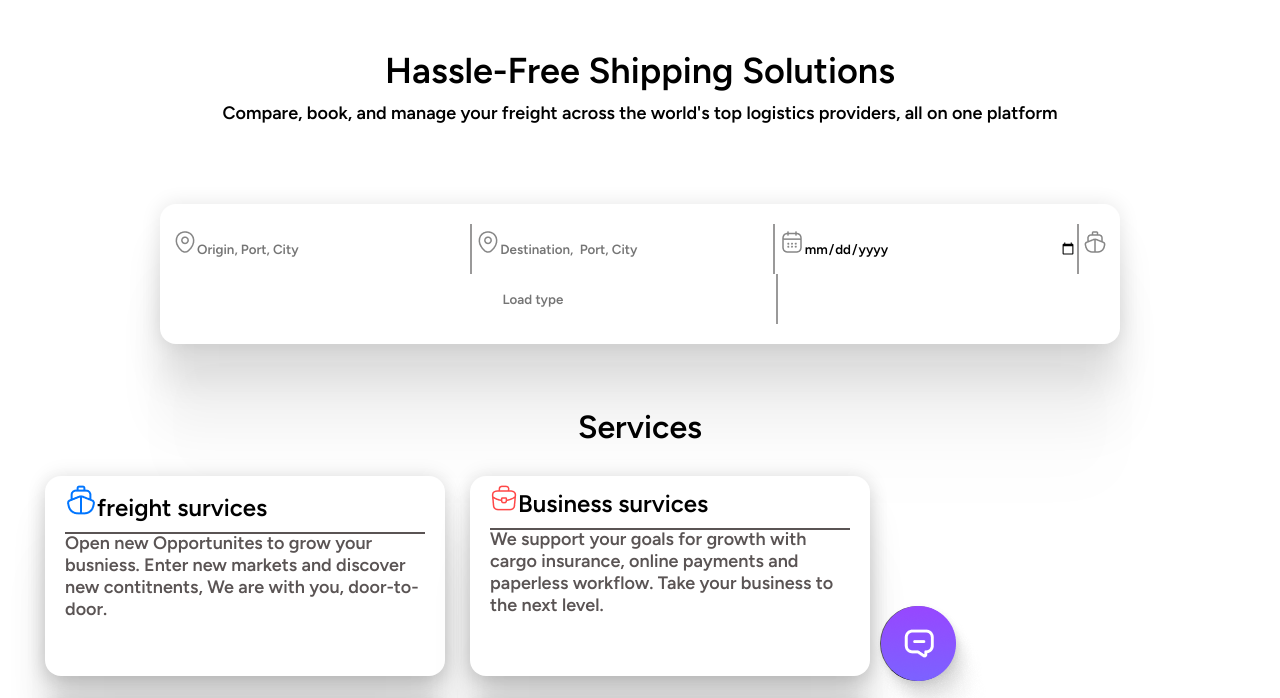
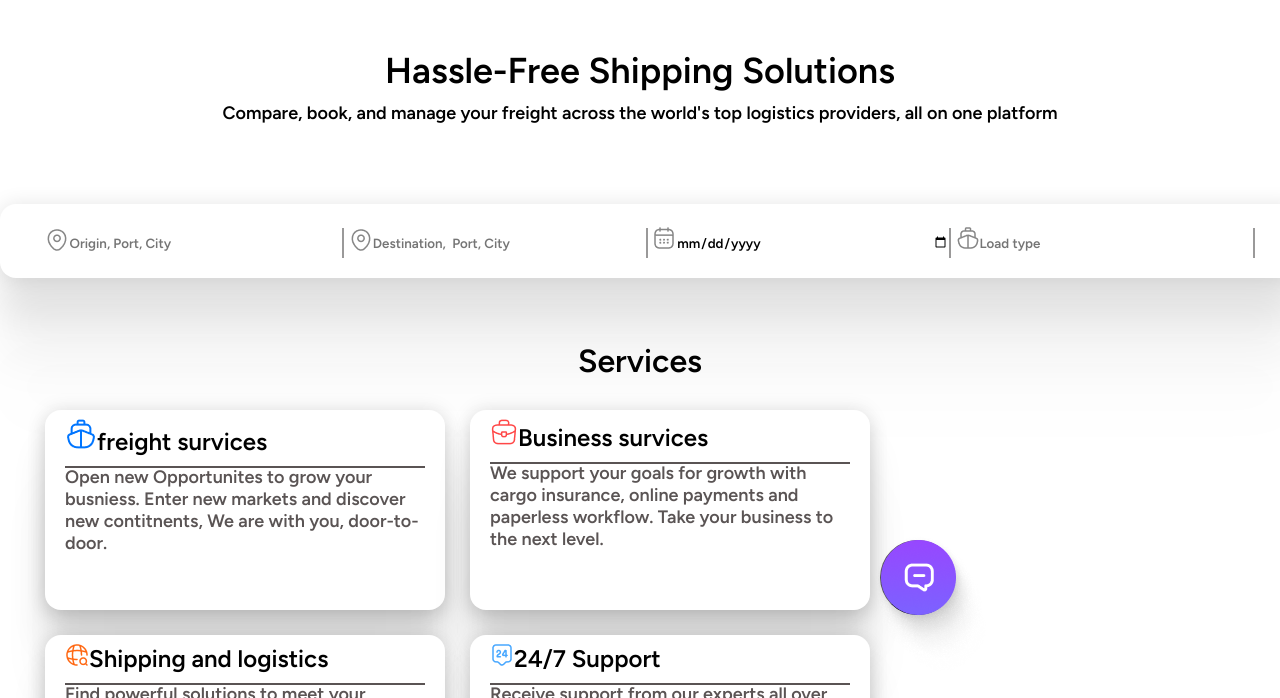
Before and after one commit to lanzkrish/shipmate-home, a plain HTML site: page index.html in a window 1280 px wide. Shown: the part 79-777 px from the top of the page. Drawn offline with Linux system fonts and the light colour scheme.

Commit message:
25-apr-2023/16.42

```diff
--- a/main.css
+++ b/main.css
@@ -104,7 +104,7 @@ padding: 20px 10px;
 margin-top: 80px;
 margin-bottom: 5%;
 
-width: 75%;
+width: 1300px;
 height:auto ;
 
 background: #FFFFFF;
@@ -120,15 +120,16 @@ flex-grow: 0;
 
   position: relative;
   width: 275px;
-  height:50px;
+  height:30px;
   background: transparent;
   border: none;
   border-right : 2px solid #9a9999;
-  margin: 30px 9;
+  margin: 35px 9;
 }
 
 .input .icon{
-
+  position: relative;
+  top: 2px;
 }
 
 .bottom h1{
@@ -170,7 +171,11 @@ h3{
 }
 
 
+.services .icon{
+  position:absolute;
+  margin-left: 5px;
 
+}
 
 .services p {
   content: '';
```
